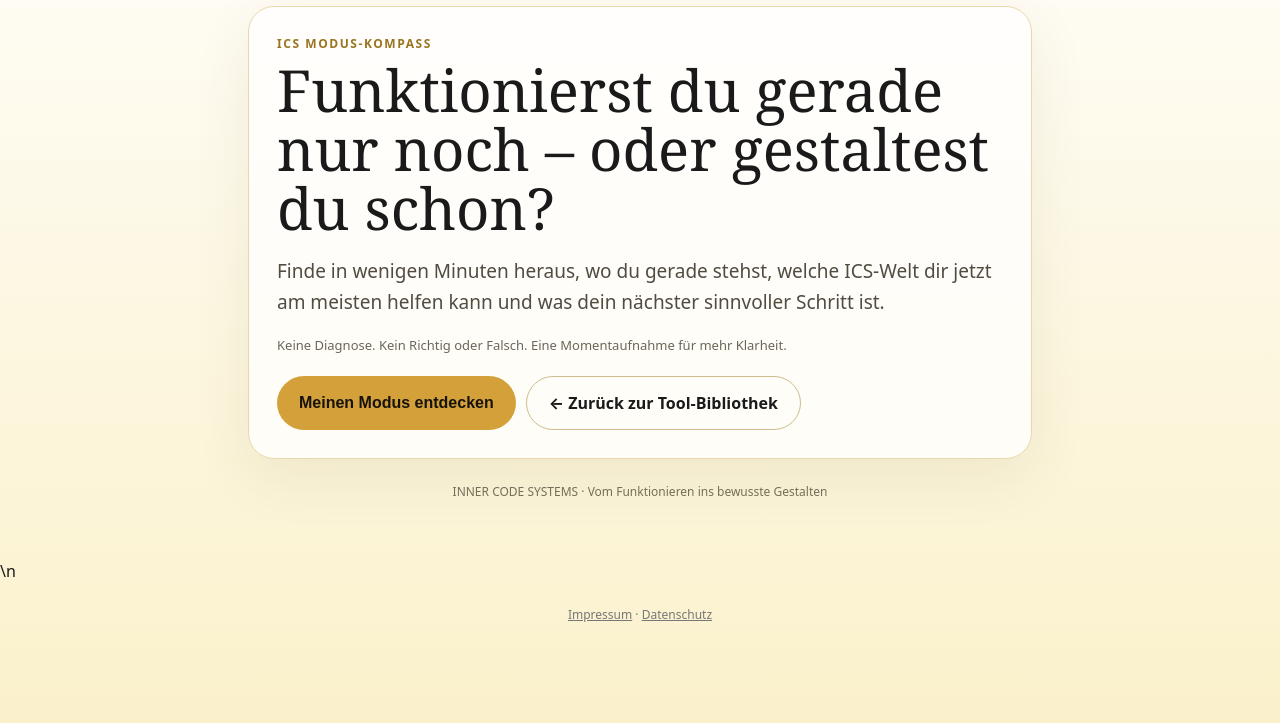
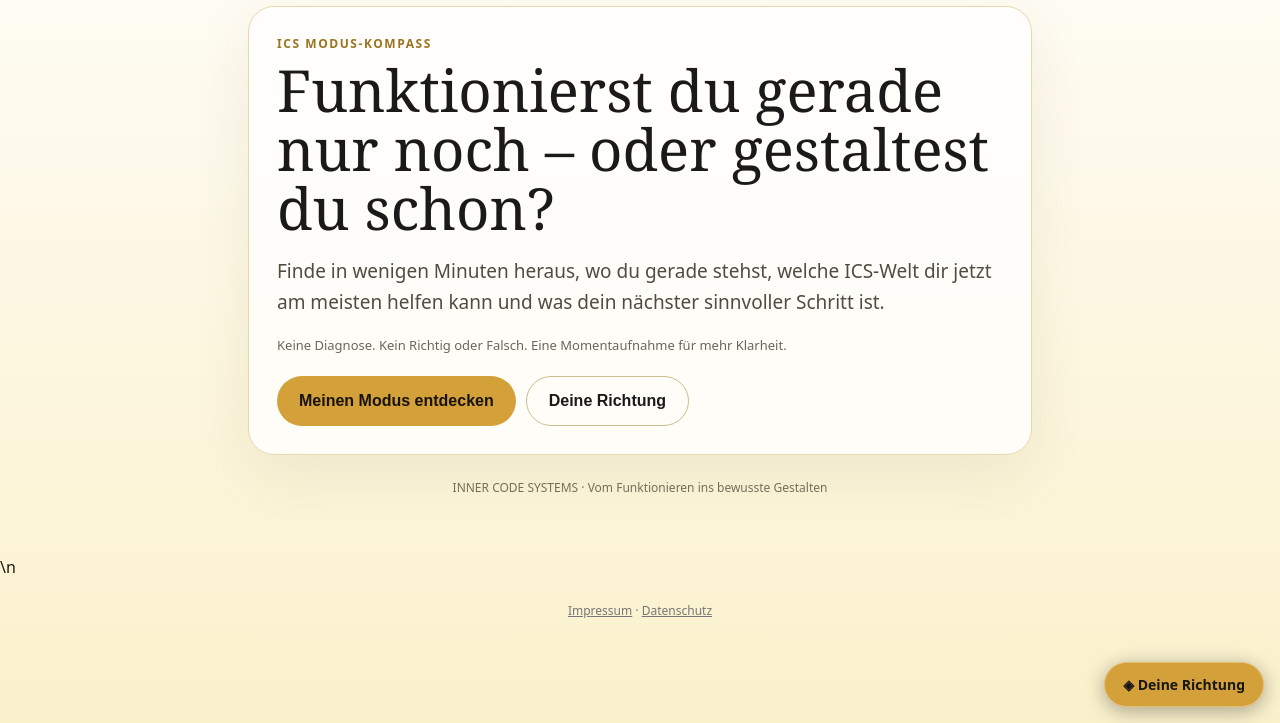
Before and after one commit to innercodesystems/ics-auswertungstool, a plain HTML site: page modus-kompass.html in a window 1280 px wide. Shown: the part 77-800 px from the top of the page. Drawn offline with Linux system fonts and the light colour scheme.

Commit message:
Connect compass to shared ICS direction navigation

```diff
--- a/modus-kompass.html
+++ b/modus-kompass.html
@@ -14,11 +14,9 @@ h1{font-family:Georgia,serif;font-size:clamp(34px,7vw,58px);line-height:1.02;mar
 <body><main class="wrap"><div class="brand">INNER CODE SYSTEMS · ICS</div>
 <section id="start" class="card"><div class="eyebrow">ICS Modus-Kompass</div><h1>Funktionierst du gerade nur noch – oder gestaltest du schon?</h1><p class="lead">Finde in wenigen Minuten heraus, wo du gerade stehst, welche ICS-Welt dir jetzt am meisten helfen kann und was dein nächster sinnvoller Schritt ist.</p><p class="small">Keine Diagnose. Kein Richtig oder Falsch. Eine Momentaufnahme für mehr Klarheit.</p><div class="row">
   <button class="btn gold" onclick="begin()">Meinen Modus entdecken</button>
-  <a class="btn ghost"
-     href="https://innercodesystems.github.io/ics-auswertungstool/tool-bibliothek.html"
-     style="text-decoration:none;display:inline-flex;align-items:center;">
-    ← Zurück zur Tool-Bibliothek
-  </a>
+  <button class="btn ghost"
+     type="button" data-ics-direction
+     style="text-decoration:none;display:inline-flex;align-items:center;">Deine Richtung</button>
 </div>
 </section>
 <section id="quiz" class="card hidden">
@@ -39,11 +37,9 @@ h1{font-family:Georgia,serif;font-size:clamp(34px,7vw,58px);line-height:1.02;mar
 <div class="row">
   <button class="btn ghost" onclick="restart()">Check später erneut machen</button>
 
-  <a class="btn ghost"
-     href="https://innercodesystems.github.io/ics-auswertungstool/tool-bibliothek.html"
-     style="text-decoration:none;display:inline-flex;align-items:center;">
-    Weitere ICS Tools entdecken →
-  </a>
+  <button class="btn ghost"
+     type="button" data-ics-direction
+     style="text-decoration:none;display:inline-flex;align-items:center;">Deine Richtung</button>
 </div>
 </div>
 </section>
@@ -95,4 +91,5 @@ let keyMap={INNER:'Verantwortung',BODY:'Standards',RESET:'Disziplin',ORIENTIERUN
 function goToRecommendation(){if(currentHref){window.open(currentHref,'_blank');return;}const b=document.getElementById('nextLink');if(b&&b.style.display!=='none'){b.click();}else{document.querySelector('.recommend').scrollIntoView({behavior:'smooth',block:'center'});}}
 function restart(){i=0;ans=[];result.classList.add('hidden');start.classList.remove('hidden');window.scrollTo({top:0,behavior:'smooth'})}
 </script><script src="./ics-navigation-standard.js?v=20260930-nav1"></script>\n<div style="text-align:center;padding:24px 16px;font-size:12px;color:#777"><a href="https://www.innercodesystems.com/impressum.html" style="color:inherit">Impressum</a> · <a href="https://www.innercodesystems.com/datenschutz.html" style="color:inherit">Datenschutz</a></div>
+<script src="./ics-richtungsmodul.js?v=2" defer></script>
 </body></html>
```
